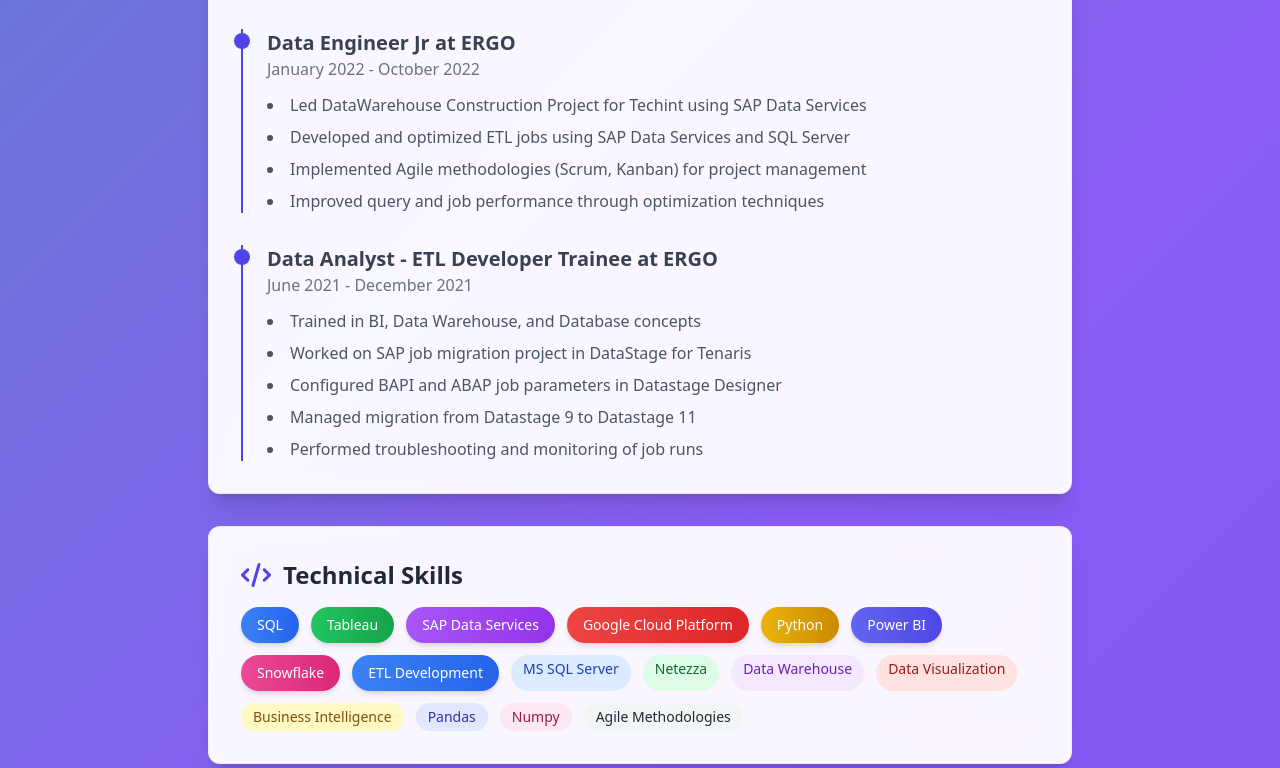
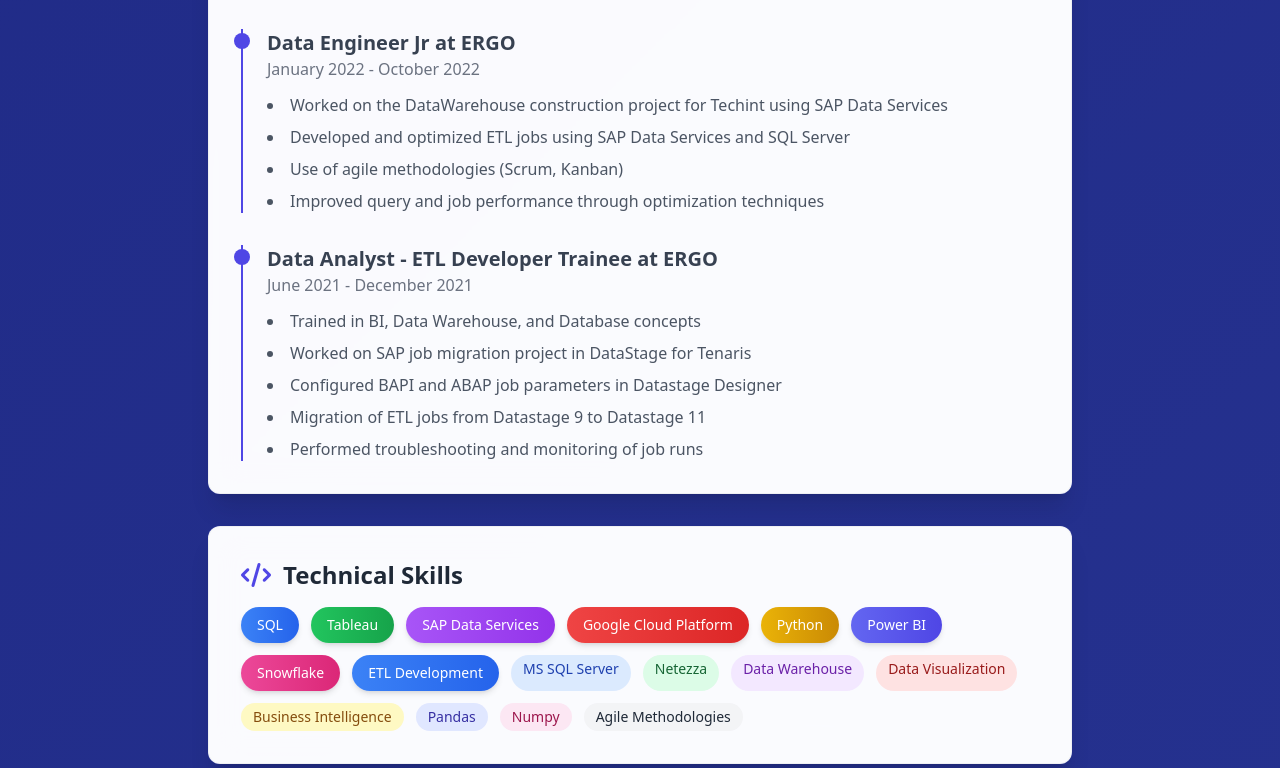
Before and after one commit to MarianoPerez99/portfolio, a plain HTML site: page index.html in a window 1280 px wide. Shown: the part 1212-1980 px from the top of the page. Drawn offline with nearby package versions, Linux system fonts and the light colour scheme.

Commit message:
Update background style and text content for more professional appearance

```diff
--- a/index.html
+++ b/index.html
@@ -38,8 +38,8 @@
     </script>
     <style>
         .gradient-bg {
-            background: linear-gradient(-45deg, #4F46E5, #8B5CF6, #10B981, #3B82F6);
-            background-size: 400% 400%;
+            background: linear-gradient(135deg, #1a237e 0%, #283593 100%);
+            background-size: 200% 200%;
             animation: gradient 15s ease infinite;
         }
         @keyframes gradient {
@@ -56,7 +56,7 @@
         .card {
             backdrop-filter: blur(16px) saturate(180%);
             -webkit-backdrop-filter: blur(16px) saturate(180%);
-            background-color: rgba(255, 255, 255, 0.95);
+            background-color: rgba(255, 255, 255, 0.98);
             border: 1px solid rgba(209, 213, 219, 0.3);
         }
     </style>
@@ -127,9 +127,9 @@
                 <h3 class="text-xl font-semibold text-gray-700">Data Engineer Jr at ERGO</h3>
                 <p class="text-gray-500 mb-3">January 2022 - October 2022</p>
                 <ul class="list-disc list-inside text-gray-600 space-y-2">
-                    <li>Led DataWarehouse Construction Project for Techint using SAP Data Services</li>
+                    <li>Worked on the DataWarehouse construction project for Techint using SAP Data Services</li>
                     <li>Developed and optimized ETL jobs using SAP Data Services and SQL Server</li>
-                    <li>Implemented Agile methodologies (Scrum, Kanban) for project management</li>
+                    <li>Use of agile methodologies (Scrum, Kanban)</li>
                     <li>Improved query and job performance through optimization techniques</li>
                 </ul>
             </div>
@@ -142,7 +142,7 @@
                     <li>Trained in BI, Data Warehouse, and Database concepts</li>
                     <li>Worked on SAP job migration project in DataStage for Tenaris</li>
                     <li>Configured BAPI and ABAP job parameters in Datastage Designer</li>
-                    <li>Managed migration from Datastage 9 to Datastage 11</li>
+                    <li>Migration of ETL jobs from Datastage 9 to Datastage 11</li>
                     <li>Performed troubleshooting and monitoring of job runs</li>
                 </ul>
             </div>
```
